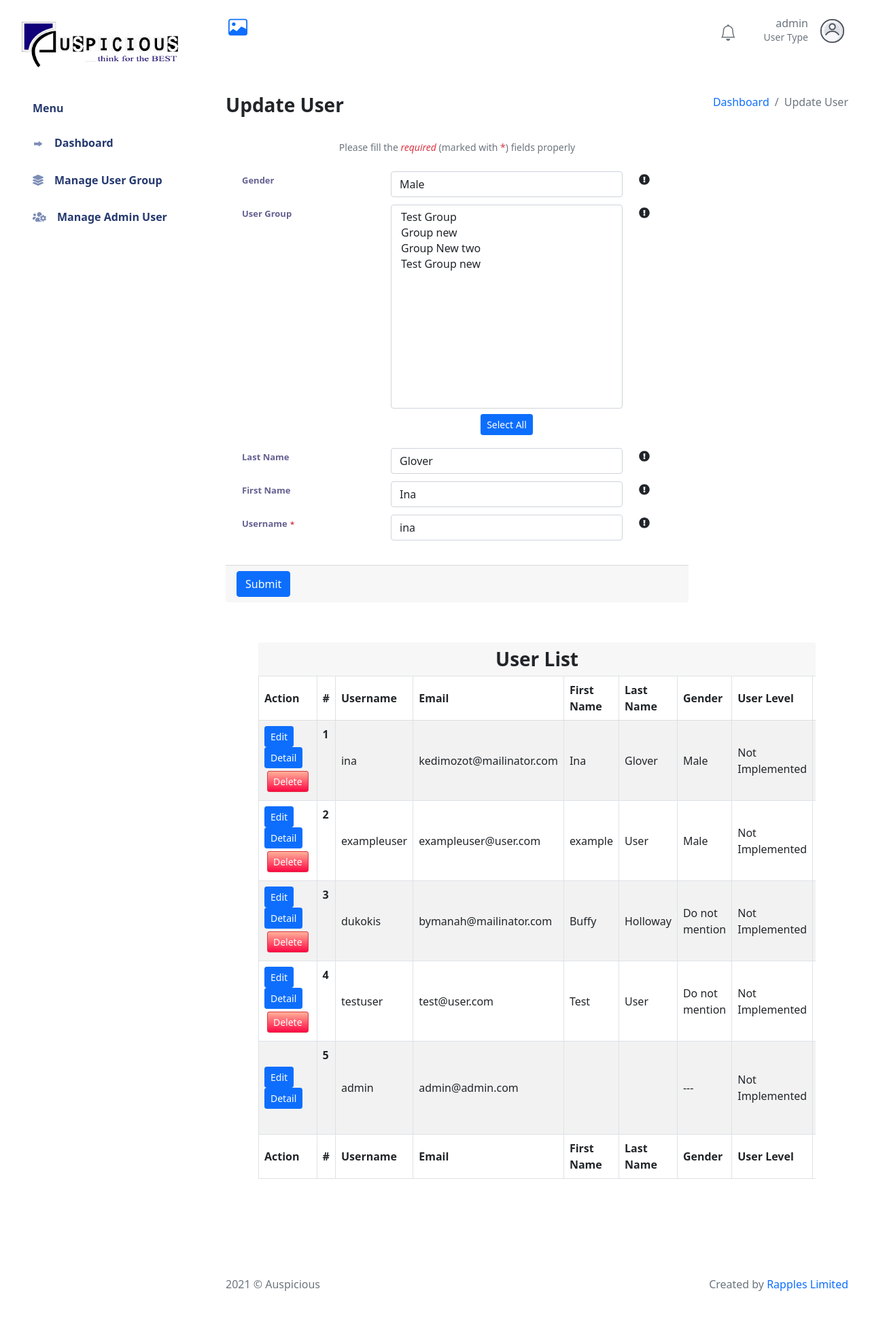
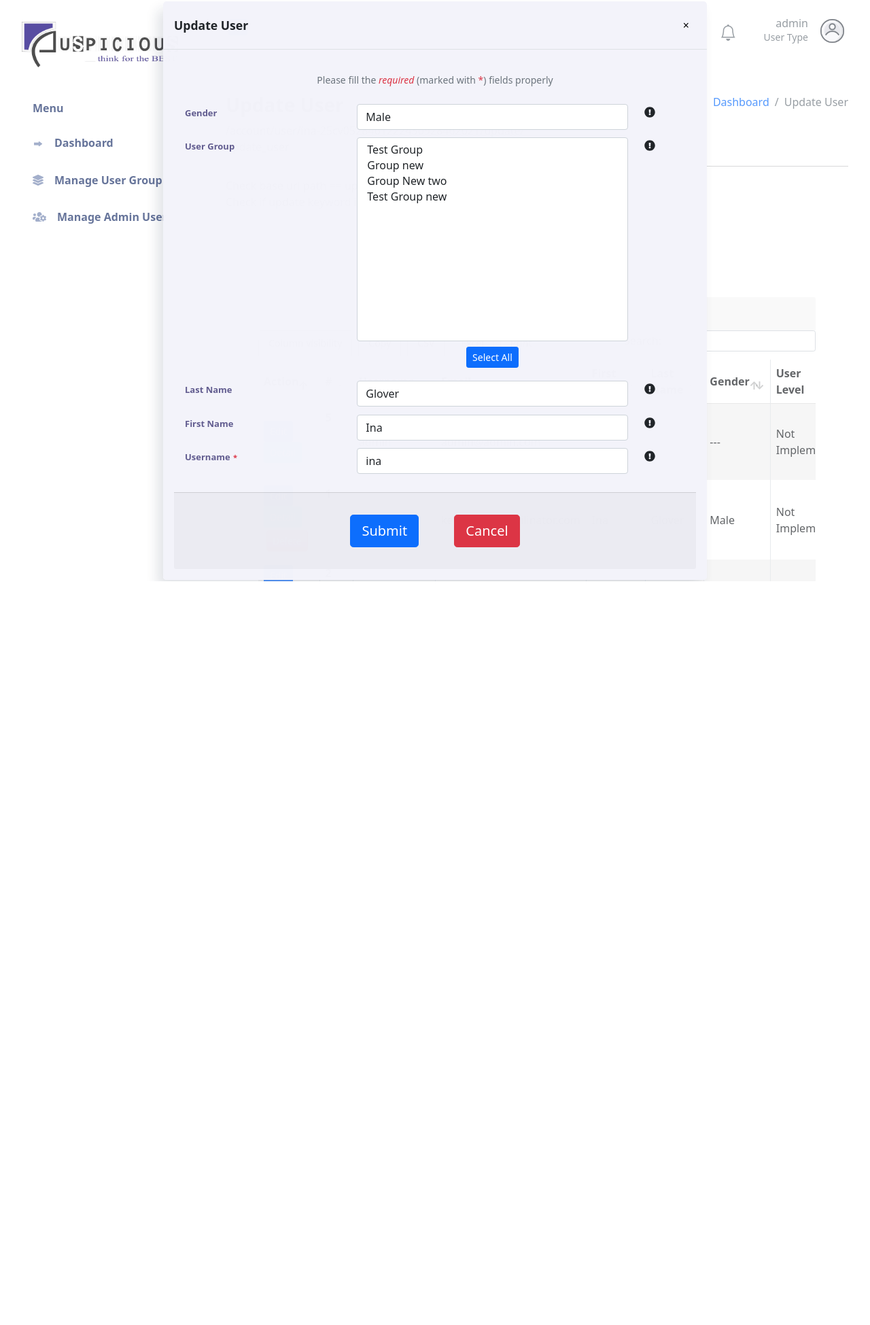
Before and after one commit to NumanIbnMazid/auspicious, a Django app: a page that uses accounts/templates/accounts/user-list.html in a window 1280 px wide. Shown: the whole page at 68% size. After the commit the page ends 855 px from the top, so only its background shows below. Run offline with Django 3.2, Linux system fonts and the light colour scheme; a user stored in the database is signed in; data comes from the database, SQL or seed files in the repository; both versions use the stored data as it was after the commit; some libraries are stand-ins or nearby versions.

Commit message:
manage template revised

```diff
--- a/accounts/templates/accounts/user-list.html
+++ b/accounts/templates/accounts/user-list.html
@@ -68,14 +68,14 @@
 
                                     {% if not object.user_profile.slug == None %}
                                     <a href="{% url detail_url slug=object.user_profile.slug %}"
-                                        class="btn btn-primary btn-sm text-deco-none">
+                                        class="btn btn-info btn-sm text-deco-none">
                                         <span class="">
                                             Detail
                                         </span>
                                     </a>
                                     {% else %}
                                     <a href="{% url detail_url id=object.user_profile.id %}"
-                                        class="btn btn-primary btn-sm text-deco-none">
+                                        class="btn btn-info btn-sm text-deco-none">
                                         <span class="">
                                             Detail
                                         </span>
--- a/accounts/views.py
+++ b/accounts/views.py
@@ -27,7 +27,7 @@
     template_name = "dashboard/snippets/manage.html"
     form_class = UserGroupForm
 
-    def form_valid(self, form):
+    def form_valid(self, form, **kwargs):
         name = form.instance.name
         field_qs = Group.objects.filter(
             name__iexact=name
@@ -173,6 +173,7 @@
         'delete_url': "delete_user",
         'detail_url': "user_detail",
         'namespace': "admin-user",
+        'object': User.objects.filter(username=request.user.username).first().user_profile,
         'form': form,
         'can_add_change': True if request.user.has_perm('auth.add_user') and request.user.has_perm('auth.change_user') else False,
         'can_view': request.user.has_perm('auth.view_user'),
@@ -191,7 +192,6 @@
         # Ensure password matches confirmation
         password = request.POST["password"]
         confirmation = request.POST["confirm_password"]
-
         if form.is_valid():
             user_groups = form.cleaned_data.get("user_group")
             try:
@@ -223,7 +223,6 @@
                 return redirect("create_user")
 
             except Exception as E:
-                print(f"Exception: {str(E)}")
                 messages.error(
                     request, 'Failed to create user!'
                 )
--- a/auspicious/templates/snippets/form.html
+++ b/auspicious/templates/snippets/form.html
@@ -10,6 +10,7 @@
 
 {% for hidden_field in form.hidden_fields %}
 {% if hidden_field.errors %}
+{% include "dashboard/snippets/form-script-handler.html" %}
 <div class="alert alert-danger" role="alert">
     {% for error in hidden_field.errors %}
     <p class="text-danger font-italic">
@@ -22,6 +23,7 @@
 {% endfor %}
 
 {% if form.non_field_errors %}
+{% include "dashboard/snippets/form-script-handler.html" %}
 <div class="alert alert-danger" role="alert">
     {% for error in form.non_field_errors %}
     <p class="text-danger">
@@ -91,6 +93,7 @@
                 </div>
 
                 {% if field.errors %}
+                {% include "dashboard/snippets/form-script-handler.html" %}
                 {% for error in field.errors %}
                 <div class="row form-error-div">
                     <b class="col-md-12 text-danger">
--- /dev/null
+++ b/dashboard/templates/dashboard/snippets/create-modal.html
@@ -0,0 +1,31 @@
+<!-- Create Form Modal -->
+<div class="modal fade bg-opacity-mid" id="modal-create-{{namespace}}" tabindex="-1" role="dialog" aria-hidden="true">
+    <div class="modal-dialog modal-dialog-centered modal-lg" role="document">
+        <div class="modal-content bg-c-white-raw">
+            <div class="modal-header">
+                <span class="modal-title fw-bold text-dark">{{ page_title }}</span>
+                <button type="button" class="close" data-dismiss="modal" aria-label="Close">
+                    <span aria-hidden="true">&times;</span>
+                </button>
+            </div>
+            <div class="modal-body">
+                <form role="form" method="POST" data-toggle="validator" enctype="multipart/form-data">
+                    {% csrf_token %}
+                    <div class="card-body">
+                        {% include 'dashboard/snippets/form.html' %}
+                    </div>
+                    <!-- /.card-body -->
+
+                    <div class="card-footer text-center">
+                        <button type="submit" class="btn btn-lg btn-primary m-4">
+                            Submit
+                        </button>
+                        <button type="button" class="btn btn-lg btn-danger m-4" data-dismiss="modal">
+                            Cancel
+                        </button>
+                    </div>
+                </form>
+            </div>
+        </div>
+    </div>
+</div>
--- a/dashboard/templates/dashboard/snippets/datatable.html
+++ b/dashboard/templates/dashboard/snippets/datatable.html
@@ -52,14 +52,14 @@
                                 {% if not detail_url == None and can_view == True %}
                                 {% if not object.slug == None %}
                                 <a href="{% url detail_url slug=object.slug %}"
-                                    class="btn btn-primary btn-sm text-deco-none">
+                                    class="btn btn-info btn-sm text-deco-none">
                                     <span class="">
                                         View
                                     </span>
                                 </a>
                                 {% else %}
                                 <a href="{% url detail_url id=object.id %}"
-                                    class="btn btn-primary btn-sm text-deco-none">
+                                    class="btn btn-info btn-sm text-deco-none">
                                     <span class="">
                                         View
                                     </span>
--- a/dashboard/templates/dashboard/snippets/delete-modal.html
+++ b/dashboard/templates/dashboard/snippets/delete-modal.html
@@ -29,7 +29,7 @@
 
 
 
-{% block extra_js %}
+{% block additional_js %}
 
 <script>
     // delete dynamic item
--- a/dashboard/templates/dashboard/snippets/form.html
+++ b/dashboard/templates/dashboard/snippets/form.html
@@ -11,6 +11,7 @@
 
 {% for hidden_field in form.hidden_fields %}
 {% if hidden_field.errors %}
+{% include "dashboard/snippets/form-script-handler.html" %}
 <div class="alert alert-danger" role="alert">
     {% for error in hidden_field.errors %}
     <p class="text-danger font-italic">
@@ -23,6 +24,7 @@
 {% endfor %}
 
 {% if form.non_field_errors %}
+{% include "dashboard/snippets/form-script-handler.html" %}
 <div class="alert alert-danger" role="alert">
     {% for error in form.non_field_errors %}
     <p class="text-danger">
@@ -88,6 +90,7 @@
                 </div>
 
                 {% if field.errors %}
+                {% include "dashboard/snippets/form-script-handler.html" %}
                 {% for error in field.errors %}
                 <div class="row form-error-div">
                     <b class="col-md-12 text-danger">
@@ -111,7 +114,7 @@
 {% endfor %}
 
 
-{% block extra_js %}
+{% block additional_js %}
 
 <script>
     $('.select-all-btn').click(function(){
--- a/dashboard/templates/dashboard/snippets/list-common.html
+++ b/dashboard/templates/dashboard/snippets/list-common.html
@@ -4,7 +4,7 @@
 
 {% load custom_tags %}
 
-{% block extra_css %}
+{% block additional_css %}
 <!-- JQuery DataTable CSS -->
 <!-- <link rel="stylesheet" type="text/css" href="{% static 'assets/vendors/jquery-datatable/jquery.dataTables.min.css' %}" /> -->
 <link rel="stylesheet" type="text/css" href="{% static 'assets/vendors/jquery-datatable/dataTables.bootstrap4.min.css' %}" />
@@ -124,7 +124,7 @@
 
 {% endblock %}
 
-{% block extra_js %}
+{% block additional_js %}
 <script>
     $(document).ready(function () {
         $('#list-datatable').DataTable({
--- a/dashboard/templates/dashboard/snippets/manage.html
+++ b/dashboard/templates/dashboard/snippets/manage.html
@@ -5,7 +5,7 @@
 {% load custom_tags %}
 
 <!-- extra styles -->
-{% block extra_css %}
+{% block additional_css %}
 <!-- JQuery DataTable CSS -->
 <!-- <link rel="stylesheet" type="text/css" href="{% static 'assets/vendors/jquery-datatable/jquery.dataTables.min.css' %}" /> -->
 <link rel="stylesheet" type="text/css" href="{% static 'assets/vendors/jquery-datatable/dataTables.bootstrap4.min.css' %}" />
@@ -28,39 +28,37 @@
 <!-- main content -->
 {% block content %}
 
+<div>
+    {{request.path}}
+    <br>
+    {{ update_url }}
+    <hr>
+    Check base url path == update url path (from url name)
+    <br>
+    Check if update keyword in url , If exists then do not execute update url holder
+</div>
+
 <div class="row">
-
     {% if can_add_change == True %}
 
-    <div class="{% if fields_count > 7 %}col-xl-9 col-lg-9 col-md-12 col-sm-12 col-12{% else %}col-xl-9 col-lg-9 col-md-9 col-sm-12 col-12{% endif %} align-items-center">
-        <!-- general form elements -->
-        <div class="card card-primary">
-            {% comment %}
-            <div class="card-header">
-                <h3 class="card-title">
-                    {{ page_title }}
-                </h3>
-            </div>
-            {% endcomment %}
-            <!-- /.card-header -->
-            <!-- form start -->
-            <form role="form" method="POST" data-toggle="validator" enctype="multipart/form-data">
-                {% csrf_token %}
-                <div class="card-body">
-                    {% include 'dashboard/snippets/form.html' %}
-                </div>
-                <!-- /.card-body -->
 
-                <div class="card-footer">
-                    <button type="submit" class="btn btn-primary">
-                        Submit
-                    </button>
-                </div>
-            </form>
-        </div>
-        <!-- /.card -->
+    {% if not update_url == None and 'update' in request.path %}
+    {% if not object.slug == None %}
+    <!-- update url holder -->
+    <input type="hidden" name="updateURL" id="updateURL" value="{% url update_url slug=object.slug %}">
+    {% else %}
+    <input type="hidden" name="updateURL" id="updateURL" value="{% url update_url id=object.id %}">
+    {% endif %}
+    {% endif %}
+
+    <div class="container text-center m-4">
+        <!-- Create Button trigger modal -->
+        <button type="button" class="btn btn-lg text-deco-none bg-c-green text-white m-1 js_create_{{namespace}}"
+            data-toggle="modal" data-target="#modal-create-{{namespace}}">
+            <i class="fas fa-plus-circle"></i>
+            {{ page_title }}
+        </button>
     </div>
-
     {% endif %}
 
     {% if can_view == True %}
@@ -89,6 +87,10 @@
 
 </div>
 
+{% if can_add_change == True %}
+{% include 'dashboard/snippets/create-modal.html' %}
+{% endif %}
+
 {% if can_delete == True %}
 
 {% if not delete_url == None %}
@@ -101,7 +103,7 @@
 
 
 <!-- extra scripts -->
-{% block extra_js %}
+{% block additional_js %}
 
 <!-- Bootstrap Validator -->
 <script src="{% static 'assets/vendors/bootstrap-validator/validator.js' %}"></script>
@@ -132,6 +134,17 @@
     });
 </script>
 
+<!-- Open Modal With Update URL -->
+<script>
+    $(document).ready(function () {
+        let urlPath = window.location.pathname
+        let updateURL = $("#updateURL").val()
+
+        if (urlPath == updateURL) {
+            $('#modal-create-{{namespace}}').modal('show')
+        }
+    });
+</script>
 
 {% comment %}
 {% if not detail_url == None %}
```
Also changed, not shown: dashboard/templates/dashboard/snippets/create-form.html (added, +55 -0 lines), dashboard/templates/dashboard/snippets/form-script-handler.html (added, +9 -0 lines), auspicious/db.sqlite3.
